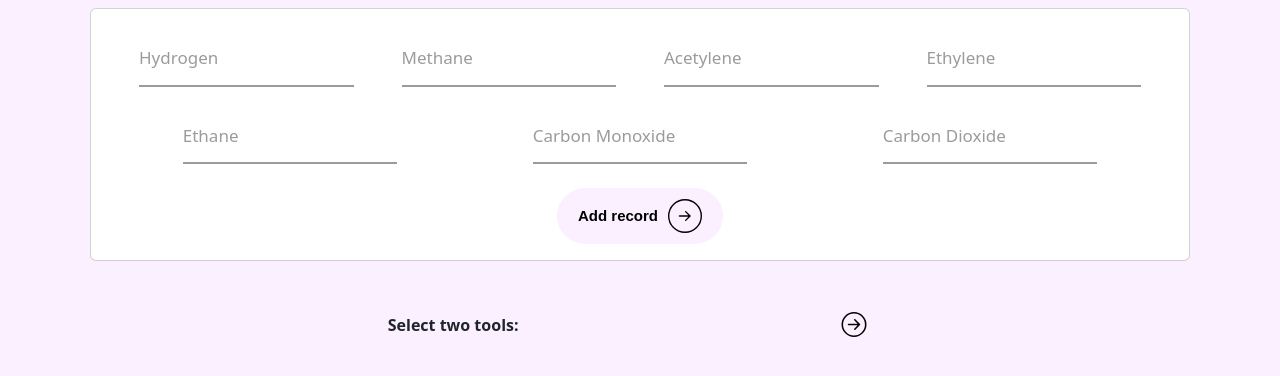
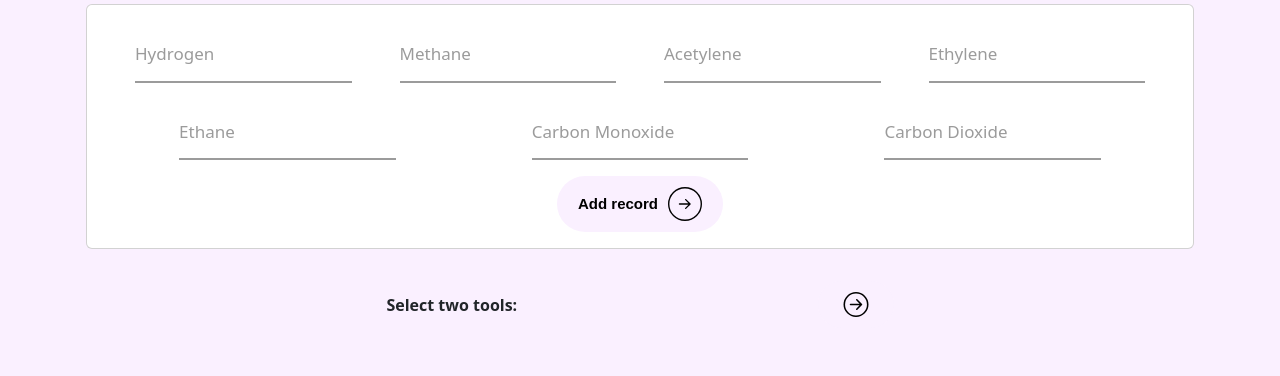
Before and after one commit to chickenwinger/dga-project, a Flask app: template dga/templates/home.html in a window 1280 px wide. Shown: the part 72-448 px from the top of the page. Run offline with Flask 3, Linux system fonts and the light colour scheme; the template is opened without the code that fills it, so the values that code supplies are empty.

Commit message:
style: attempt to make everything fit into viewport

```diff
--- a/dga/static/script.js
+++ b/dga/static/script.js
@@ -19,7 +19,7 @@ $(function() {
 
         for (var i = 0; i < selectedImages.length; i++) {
             var imageSrc = staticUrlPrefix + "images/" + selectedImages[i];
-            $('#selected-images').append('<img src="' + imageSrc + '"width="500px">');
+            $('#selected-images').append('<img src="' + imageSrc + '" width="450px">');
         }
     });
 });
--- a/dga/templates/base.html
+++ b/dga/templates/base.html
@@ -3,7 +3,7 @@
   <head>
     {% block meta %}
     <meta charset="UTF-8" />
-    <meta name="viewport" content="width=device-width, initial-scale=0.8" />
+    <meta name="viewport" content="width=device-width, initial-scale=1.0" />
     <meta name="description" content="" />
     {% endblock %} {% block styles %}
     <link rel="preconnect" href="https://fonts.googleapis.com" />
--- a/dga/templates/home.html
+++ b/dga/templates/home.html
@@ -1,14 +1,14 @@
 {% extends "base.html" %} {% block content %}
 <div class="container d-flex flex-column">
   <form
-    class="d-flex gap-0 m-2 px-5 py-3 card card-body"
+    class="d-flex gap-0 m-1 px-5 py-3 card card-body"
     action=""
     method="POST"
     autocomplete="off"
   >
     <!-- Inputs -->
 
-    <div class="row row-cols-4 gx-5 gy-3 justify-content-around mb-4">
+    <div class="row row-cols-4 gx-5 gy-3 justify-content-around mb-3">
       <div class="col form__group field">
         <input
           id="hydrogen"
@@ -143,7 +143,7 @@
   </div>
 
   <form
-    class="d-flex justify-content-evenly align-items-center m-2"
+    class="d-flex justify-content-evenly align-items-center m-1"
     action=""
     id="image-form"
   >
@@ -194,7 +194,7 @@
   <!-- Image display -->
 
   <div
-    class="d-flex flex-shrink-1 justify-content-evenly"
+    class="d-flex flex-grow-1 flex-shrink-1 justify-content-evenly"
     id="selected-images"
   ></div>
 </div>
```
